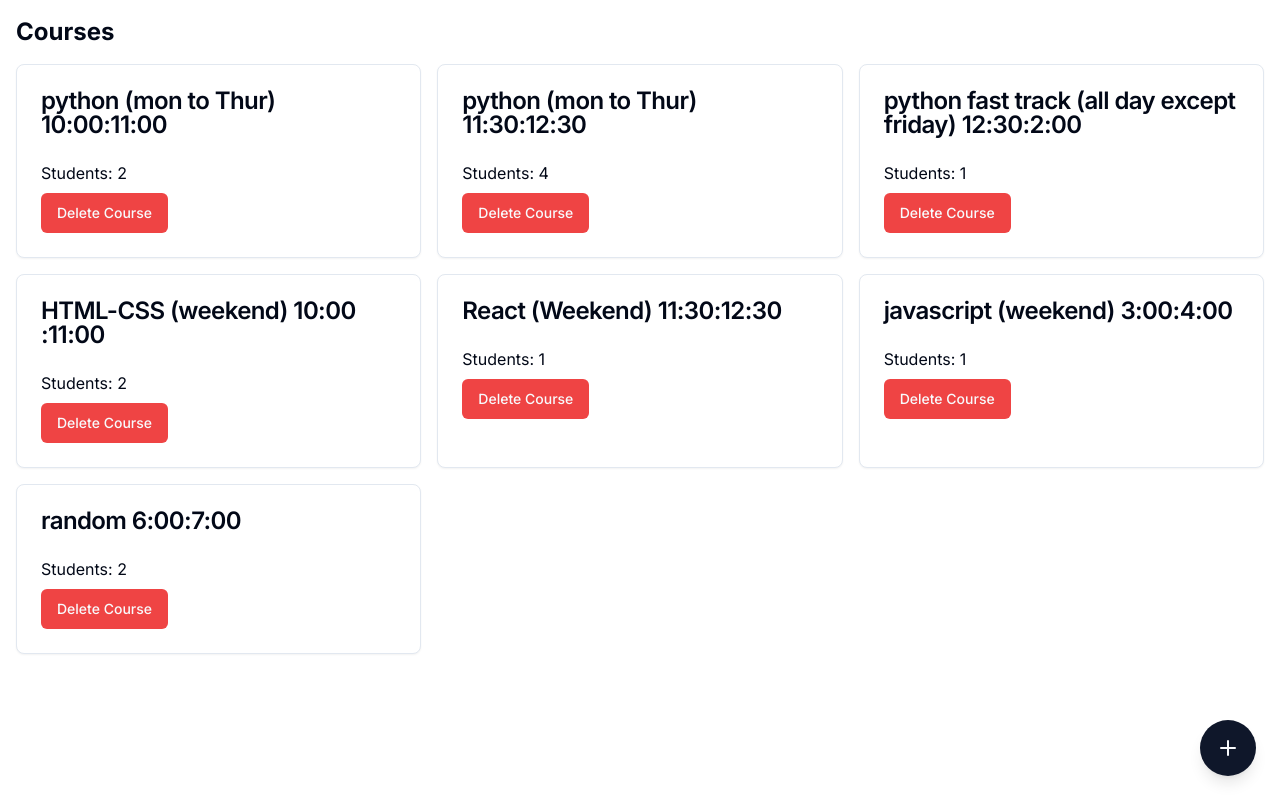
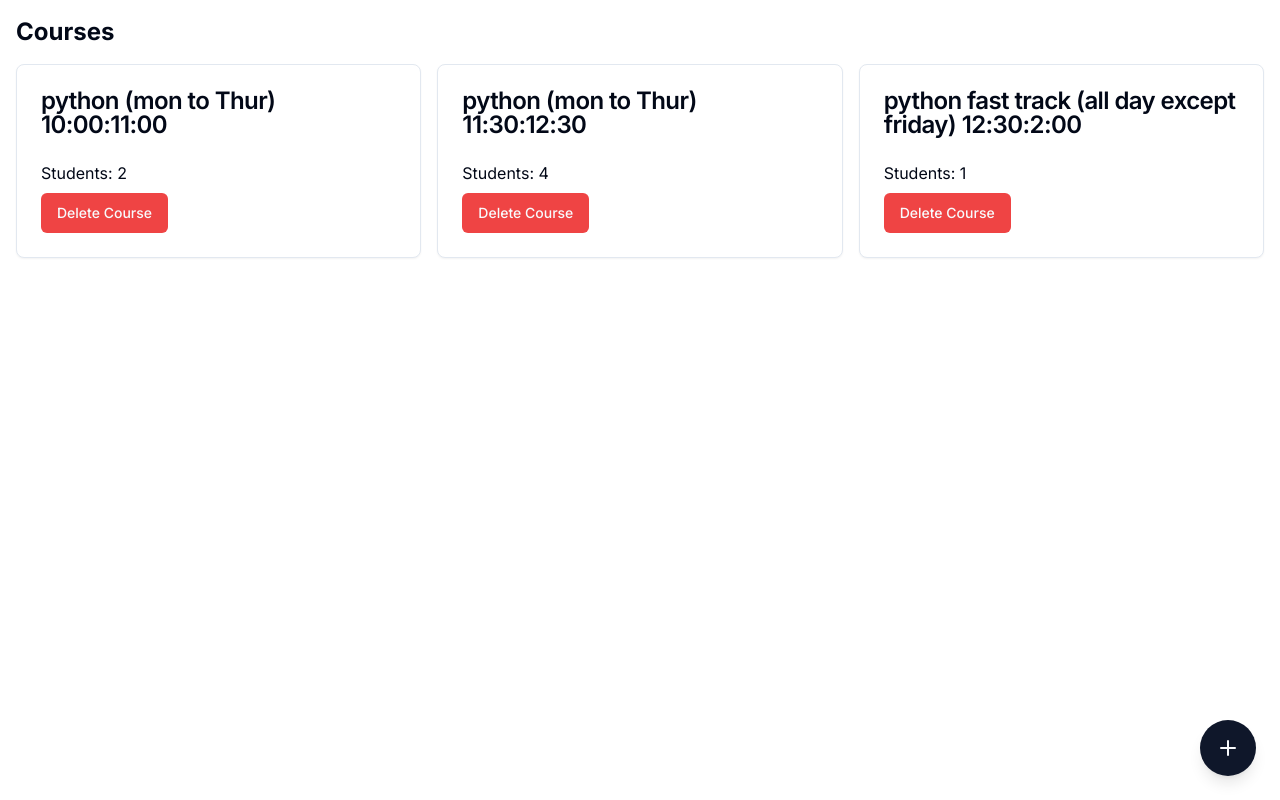
Before and after one commit to Ravikant010/college_faculty_student_maintainer, a Next.js app: page / in a window 1280 px wide. Built offline with nearby package versions, Linux system fonts and the light colour scheme.

Commit message:
will refactor once

```diff
--- a/components/CourseList.tsx
+++ b/components/CourseList.tsx
@@ -52,7 +52,7 @@
             {/* <p>Schedule: {course.schedule.time}</p> */}
             {/* <p>Duration: {course.schedule.startDate} to {course.schedule.endDate}</p> */}
             <Button
-              onClick={() => handleDelete(course.id)}
+              onClick={(e) => {e.preventDefault();handleDelete(course.id)}}
               variant="destructive"
               className="mt-2"
             >
--- a/public/courses.json
+++ b/public/courses.json
@@ -169,104 +169,6 @@
         }
       ],
       "id": "1723489805872"
-    },
-    {
-      "name": "HTML-CSS (weekend) ",
-      "students": [
-        {
-          "id": "s1",
-          "name": ""
-        },
-        {
-          "id": "s2",
-          "name": ""
-        }
-      ],
-      "topics": [],
-      "schedule": {
-        "startDate": "2024-05-04",
-        "endDate": "2024-12-01",
-        "days": [],
-        "time": "10:00 :11:00"
-      },
-      "attendance": [],
-      "id": "1723490134945"
-    },
-    {
-      "name": "React (Weekend)",
-      "students": [
-        {
-          "id": "s1",
-          "name": "sherina"
-        }
-      ],
-      "topics": [],
-      "schedule": {
-        "startDate": "2024-05-05",
-        "endDate": "2024-12-05",
-        "days": [],
-        "time": "11:30:12:30"
-      },
-      "attendance": [],
-      "id": "1723490369985"
-    },
-    {
-      "name": "javascript (weekend)",
-      "students": [
-        {
-          "id": "s1",
-          "name": ""
-        }
-      ],
-      "topics": [],
-      "schedule": {
-        "startDate": "2024-06-06",
-        "endDate": "2024-12-05",
-        "days": [],
-        "time": "3:00:4:00"
-      },
-      "attendance": [],
-      "id": "1723490820261"
-    },
-    {
-      "name": "random",
-      "students": [
-        {
-          "id": "s1",
-          "name": "name1"
-        },
-        {
-          "id": "s2",
-          "name": "name2"
-        }
-      ],
-      "topics": [
-        {
-          "id": "topic-1723548457352-h46bpsk9p",
-          "name": [
-            "a, b, c"
-          ],
-          "links": [
-            "\nhttp://localhost:3000/random/1723548434090"
-          ]
-        }
-      ],
-      "schedule": {
-        "startDate": "2024-08-13",
-        "endDate": "2024-09-11",
-        "days": [],
-        "time": "6:00:7:00"
-      },
-      "attendance": [
-        {
-          "date": "2024-08-13",
-          "presentStudents": [
-            "name1",
-            "name2"
-          ]
-        }
-      ],
-      "id": "1723548434090"
     }
   ]
 }
```
Also changed, not shown: .eslintrc.json.
